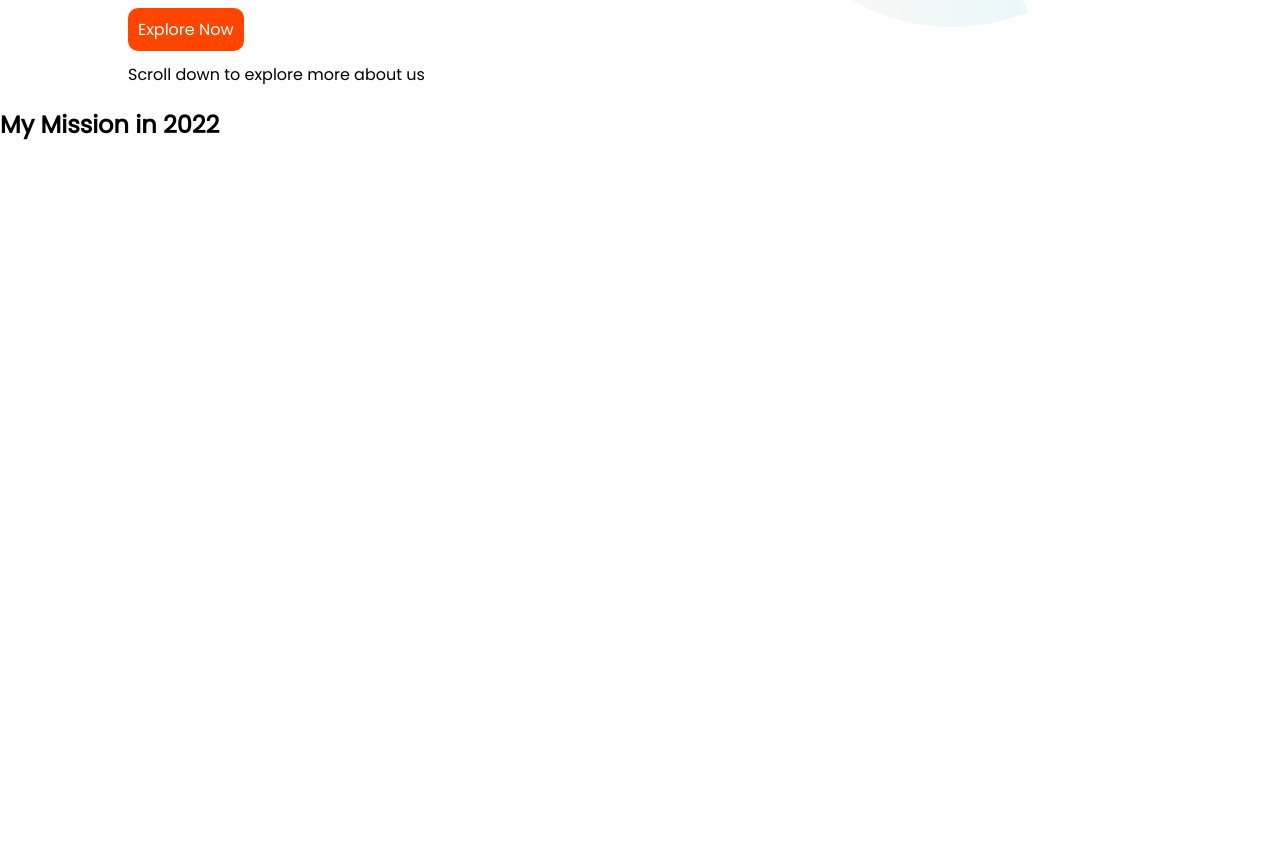
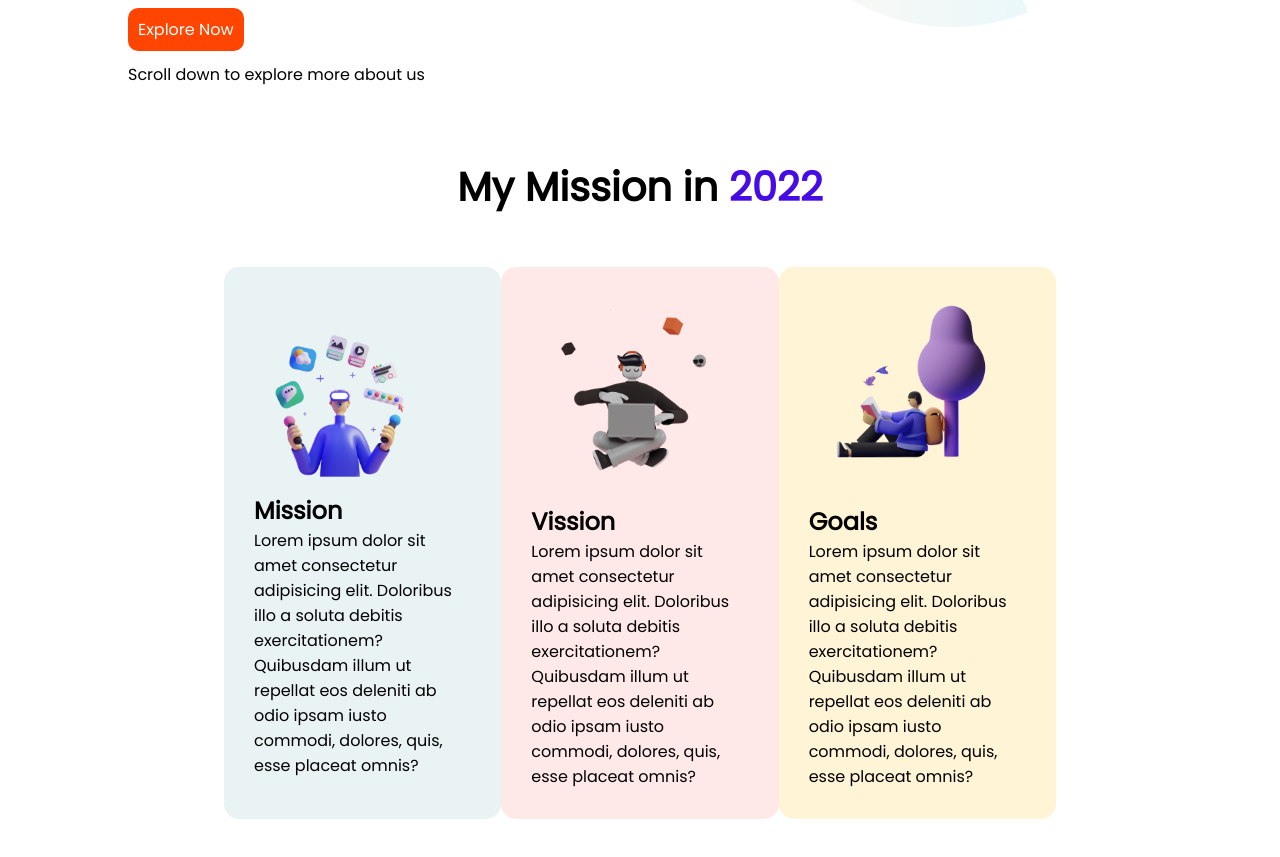
Before and after one commit to minhajhasan-dev/Mission-2022-Assignment, a plain HTML site: page index.html in a window 1280 px wide. Shown: the part 563-1420 px from the top of the page. Before the commit the page ends 800 px from the top, so only its background shows below. Drawn offline with Linux system fonts and the light colour scheme.

Commit message:
sec-2 done almost

```diff
--- a/index.html
+++ b/index.html
@@ -36,7 +36,43 @@
       </div>
     </section>
     <section class="sec-2">
-      <h1>My Mission in 2022</h1>
+      <h1 class="section-title">
+        My Mission in <span class="color">2022</span>
+      </h1>
+      <div class="cards-container">
+        <div class="cards">
+          <div class="card card-1">
+            <img src="images/illustrators/illustrator-1.png" alt="" />
+            <h1>Mission</h1>
+            <p>
+              Lorem ipsum dolor sit amet consectetur adipisicing elit. Doloribus
+              illo a soluta debitis exercitationem? Quibusdam illum ut repellat
+              eos deleniti ab odio ipsam iusto commodi, dolores, quis, esse
+              placeat omnis?
+            </p>
+          </div>
+          <div class="card card-2">
+            <img src="images/illustrators/illustrator-2.png" alt="" />
+            <h1>Vission</h1>
+            <p>
+              Lorem ipsum dolor sit amet consectetur adipisicing elit. Doloribus
+              illo a soluta debitis exercitationem? Quibusdam illum ut repellat
+              eos deleniti ab odio ipsam iusto commodi, dolores, quis, esse
+              placeat omnis?
+            </p>
+          </div>
+          <div class="card card-3">
+            <img src="images/illustrators/illustrator-3.png" alt="" />
+            <h1>Goals</h1>
+            <p>
+              Lorem ipsum dolor sit amet consectetur adipisicing elit. Doloribus
+              illo a soluta debitis exercitationem? Quibusdam illum ut repellat
+              eos deleniti ab odio ipsam iusto commodi, dolores, quis, esse
+              placeat omnis?
+            </p>
+          </div>
+        </div>
+      </div>
     </section>
   </body>
 </html>
--- a/style.css
+++ b/style.css
@@ -41,3 +41,40 @@
   color: white;
   border-radius: 10px;
 }
+.sec-2 {
+  margin-top: 50px;
+}
+.cards-container {
+  max-width: 65%;
+  margin: 0 auto;
+}
+.section-title {
+  text-align: center;
+  font-size: 40px;
+}
+.color {
+  color: rgba(69, 10, 230, 0.993);
+}
+.cards {
+  display: flex;
+  justify-content: space-around;
+
+  margin: 50px 0;
+}
+.cards img {
+  width: 200px;
+}
+.card {
+  width: 350px;
+  padding: 30px;
+  border-radius: 15px;
+}
+.card-1 {
+  background-color: #4f9da61f;
+}
+.card-2 {
+  background-color: #ff595923;
+}
+.card-3 {
+  background-color: #fff4d6;
+}
```
